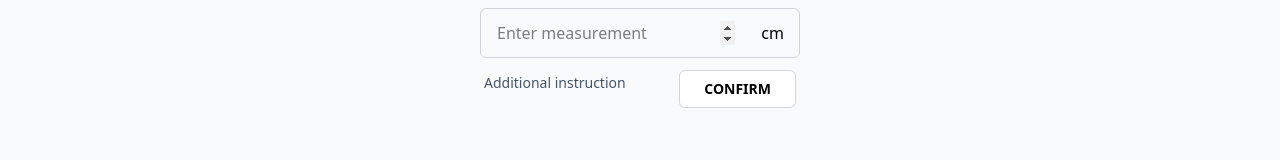
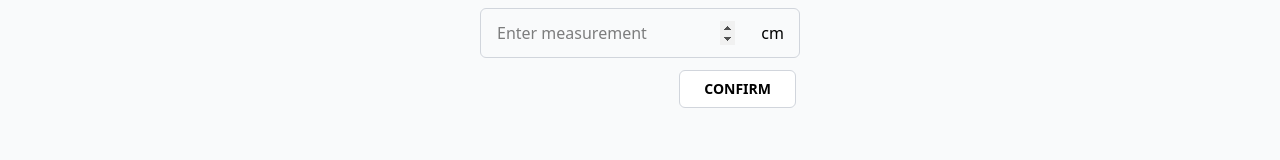
Before and after one commit to EthnoDev/ethnocare-online-tool, a React (Vite) app: page /sizing/TTcircumference in a window 1280 px wide. Shown: the part 589-749 px from the top of the page. Built offline with nearby package versions, Linux system fonts and the light colour scheme.

Commit message:
removed additional instructions

```diff
--- a/src/components/MeasurementInput.jsx
+++ b/src/components/MeasurementInput.jsx
@@ -243,15 +243,7 @@ export default function MeasurementInput({ product, measurement, onConfirm }) {
           </span>
         </div>
 
-        <div className="flex items-start justify-between gap-4 px-1">
-          <button
-            type="button"
-            onClick={() => setShowPopup(true)}
-            className="text-sm text-slate-600 font-sans leading-tight mt-1 text-left cursor-pointer hover:text-black transition-colors"
-          >
-            {t("inputs.additional_instruction", "Additional instruction")}
-          </button>
-
+        <div className="flex justify-end px-1">
           <button
             type="submit"
             disabled={isConfirming}
```
